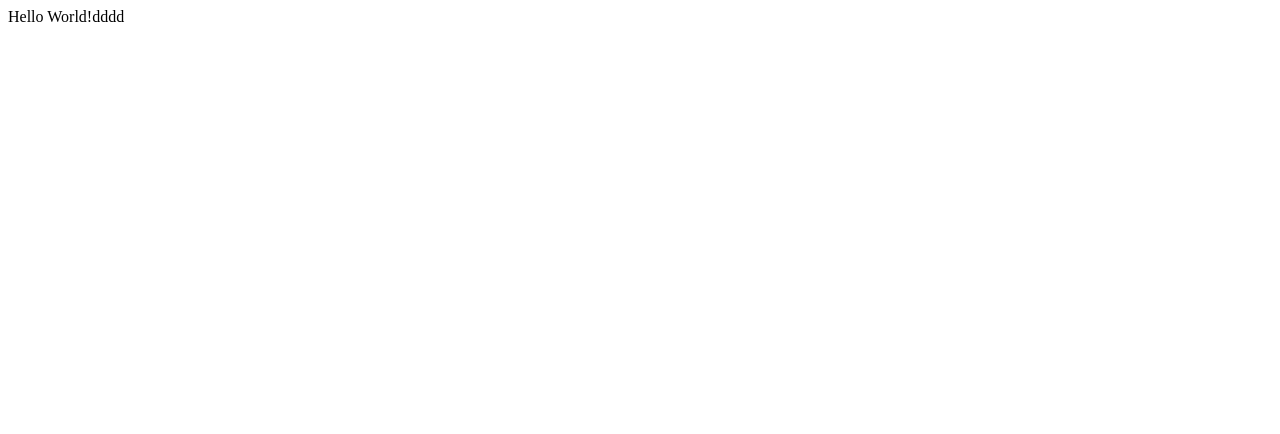
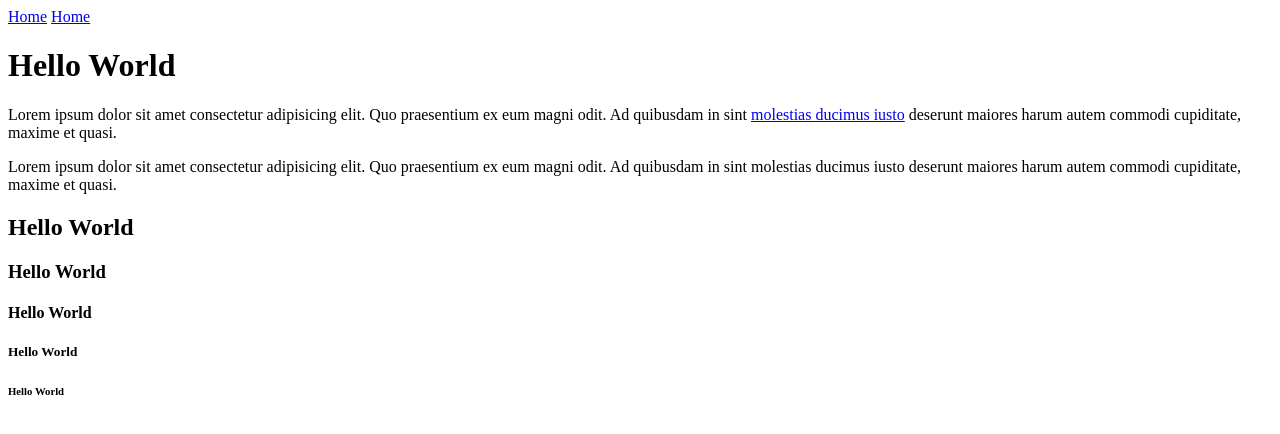
Before and after one commit to Bengsston/Modul153, a plain HTML site: page assets/index.html in a window 1280 px wide. Drawn offline with Linux system fonts and the light colour scheme.

Commit message:
changes to index.html

```diff
--- a/assets/index.html
+++ b/assets/index.html
@@ -1,23 +1,32 @@
 <!DOCTYPE html>
-
-<html lang="en">
-
+<html lang="de">
 <head>
-
     <meta charset="UTF-8">
-
-    <meta http-equiv="X-UA-Compatible" content="IE=edge">
-
     <meta name="viewport" content="width=device-width, initial-scale=1.0">
-
-    <title>M152-Hello World!</title>
-
+    <title>Modul 152 152-3-2</title>
 </head>
-
 <body>
-
-    Hello World!dddd
-
+    <header>
+        <nav>
+            <a href="#">Home</a>
+            <a href="#">Home</a>
+        </nav>
+    </header>
+    <main>
+        <h1>Hello World</h1>
+        <p>
+            Lorem ipsum dolor sit amet consectetur adipisicing elit. Quo praesentium ex eum magni odit. Ad quibusdam in sint <a href="//google.com">molestias ducimus iusto</a> deserunt maiores harum autem commodi cupiditate, maxime et quasi.
+        </p>
+        <p>
+            Lorem ipsum dolor sit amet consectetur adipisicing elit. Quo praesentium ex eum magni odit. Ad quibusdam in sint molestias ducimus iusto deserunt maiores harum autem commodi cupiditate, maxime et quasi.
+        </p>
+        <h2>Hello World</h2>
+        <h3>Hello World</h3>
+        <h4>Hello World</h4>
+        <h5>Hello World</h5>
+        <h6>Hello World</h6>
+    </main>
+    <footer>
+    </footer>
 </body>
-
 </html>
```
